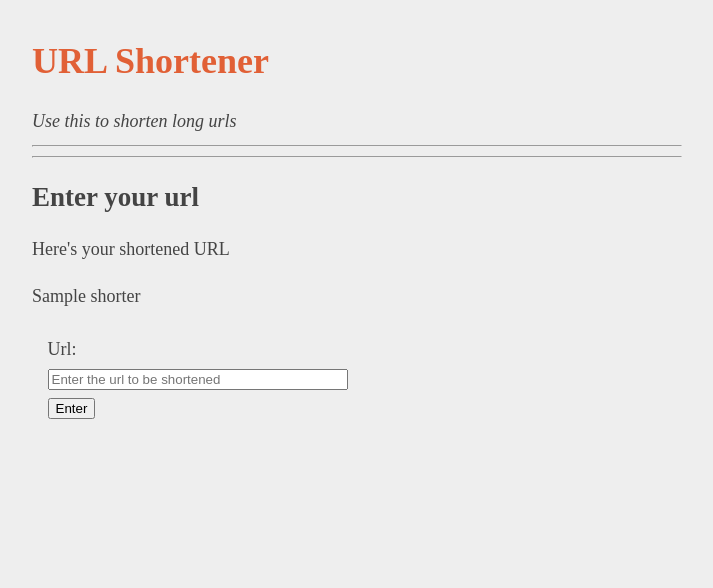
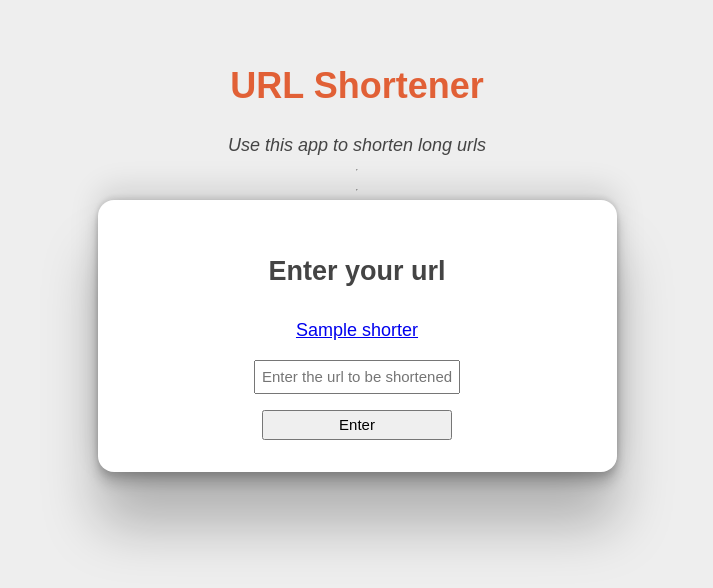
Before and after one commit to fpezcara/URL-Shortener, a Flask app: template urls/templates/index.html in a window 1280 px wide. Shown: the top 588 px of the page, without its empty margins (283-996 px from the left). Run offline with Flask 2, Linux system fonts and the light colour scheme; tables that the repository leaves empty hold one stand-in row (values such as "Sample post"); the template is opened without the code that fills it: values that come from a table or form of the project are taken from there, most other values are stand-ins (such as "Sample title", 1, 10 or a date in 2020).

Commit message:
app is now working

```diff
--- a/init_db.py
+++ b/init_db.py
@@ -1,5 +1,4 @@
 from urls import db
-from urls.models.url import Url
 
 # Clear it all out
 
--- a/urls/__init__.py
+++ b/urls/__init__.py
@@ -5,7 +5,6 @@
 
 from .database.db import db
 from .routes.main import main_routes
-from .routes.auth import auth_routes
 
 # Load environment variables
 
@@ -13,8 +12,8 @@
 
 database_uri = environ.get('DATABASE_URL')
 
-# if 'postgres:' in database_uri:
-#     database_uri = database_uri.replace("postgres:", "postgresql:")
+if 'postgres:' in database_uri:
+    database_uri = database_uri.replace("postgres:", "postgresql:")
 
 
 # Set up the app
@@ -31,8 +30,6 @@
 db.init_app(app)
 
 app.register_blueprint(main_routes)
-app.register_blueprint(auth_routes, url_prefix='/auth')
-
 # Main
 
 if __name__ == "__main__":
--- a/urls/models/url.py
+++ b/urls/models/urls.py
@@ -1,11 +1,7 @@
 from ..database.db import db
-
 
 class Url(db.Model):
 
     id = db.Column(db.Integer, primary_key=True)
     original_url = db.Column(db.String(500))
     app_url = db.Column(db.String(50))
-    # title = db.Column(db.String(80))
-    # body = db.Column(db.String(500))
-    # email = db.Column(db.String(500))
--- a/urls/static/scripts/index.js
+++ b/urls/static/scripts/index.js
@@ -1,9 +1,13 @@
-document.querySelectorAll(".listing").forEach((e) => {
-  e.addEventListener("click", (e) => {
-    const contact = e.currentTarget.querySelector(".contact-details");
+// const submitButton = document.getElementById("submit");
 
-    const visibility = contact.style.visibility;
+// submitButton.addEventListener("click", (e) => {
+//   const shortenedUrl = document.getElementById("shorter-label");
+//   const sh = document.getElementById("shorter");
 
-    contact.style.visibility = visibility === "" ? "visible" : "";
-  });
-});
+//   e.preventDefault();
+//   console.log(shortenedUrl);
+//   console.log(submitButton);
+//   console.log(sh);
+//   // e.preventDefault();
+//   shortenedUrl.style.visibility = "visible";
+// });
--- a/urls/static/styles/default.css
+++ b/urls/static/styles/default.css
@@ -12,6 +12,10 @@
     color: var(--text);
     font-size: 18px;
     padding: 0 10px;
+    font-family: sans-serif;
+    display: flex;
+    flex-direction: column;
+    align-items: center;
 }
 
 h1,
@@ -38,24 +42,56 @@
     flex-wrap: wrap;
 }
 
-fieldset {
-    border: none;
-    width: 45%;
-}
 
 textarea,
 input:not([type=submit]) {
     width: 100%;
 }
 
-.full-width {
-    width: 100%;
+#form-container {
+    padding: 2rem;
+    border-radius: 1rem;
+    display: flex;
+    flex-direction: column;
+    justify-content: space-between;
+    align-items: center;
+    box-shadow: rgba(0, 0, 0, 0.25) 0px 54px 55px, rgba(0, 0, 0, 0.12) 0px -12px 30px, rgba(0, 0, 0, 0.12) 0px 4px 6px, rgba(0, 0, 0, 0.17) 0px 12px 13px, rgba(0, 0, 0, 0.09) 0px -3px 5px;
+    width: 70%;
+    background-color: white;
+    height: 26vh;
+    min-height: 12rem;
 }
 
-.listing {
-    cursor: pointer;
+form {
+    width: 15em;
+    align-items: center;
+    justify-content: center;
+    line-height: 1rem;
+    /* margin-top: ; */
 }
 
-.contact-details {
+#form-container input[type="text"] {
+    width: 190px;
+    padding: 0.4rem;
+    font-size: 15px;
+
+}
+
+#form-container input[type="submit"] {
+    width: 190px;
+    padding: 0.3rem;
+    font-size: 15px;
+    margin-top: 1rem;
+}
+
+#shorter-label {
     visibility: hidden;
 }
+
+#shortened-url {
+    display: flex;
+    flex-direction: column;
+    align-items: center;
+    justify-content: center;
+    margin-bottom: 0.5rem;
+}
--- a/urls/templates/index.html
+++ b/urls/templates/index.html
@@ -5,27 +5,19 @@
 {% block title %}Urls{% endblock %}
 {% block content %}
     <h1>URL Shortener</h1>
-    <em>Use this to shorten long urls</em>
+    <em>Use this app to shorten long urls</em>
     <hr />
-    <!-- <ul> -->
-        <!-- {% for url in urls %} -->
-            <!-- <li class="listing">
-                <h2>{{ url.title }}</h3>
-                <p>{{ url.body }}<em class="contact-details"> | {{ url.email }}</em></p>
+    <hr />
+    <section id="form-container">
+    <h2>Enter your url</h2>
+    <div id='shortened-url'>
+    <!-- <span id="shorter-label">Hola</span> -->
+     <span id="shorter"><a href="https://{{shorter}}">{{ shorter }}</a></span>
+    </div>
+    <form method="POST">
+            <input type="text" id="url" name="url" required placeholder="Enter the url to be shortened" />
+            <input type="submit" value="Enter" id="submit">
 
-            </li> -->
-        <!-- {% endfor %} -->
-    <!-- </ul> -->
-    <hr />
-    <h2>Enter your url</h2>
-    <!-- <form method="POST"> -->
-    <span>Here's your shortened URL</span>
-    <p>{{ shorter }}</p>
-    <form method="POST">
-        <fieldset>
-            <label for="title-input">Url: </label>
-            <input type="text" id="url" name="url" required placeholder="Enter the url to be shortened" />
-            <input type="submit" value="Enter">
-        </fieldset>
     </form>
+</section>
 {% endblock %}
```
Also changed, not shown: urls/routes/auth.py (deleted, +0 -7 lines), urls/routes/main.py (+26 -49 lines), urls/routes/main_two.py (deleted, +0 -51 lines), urls.db (deleted).
